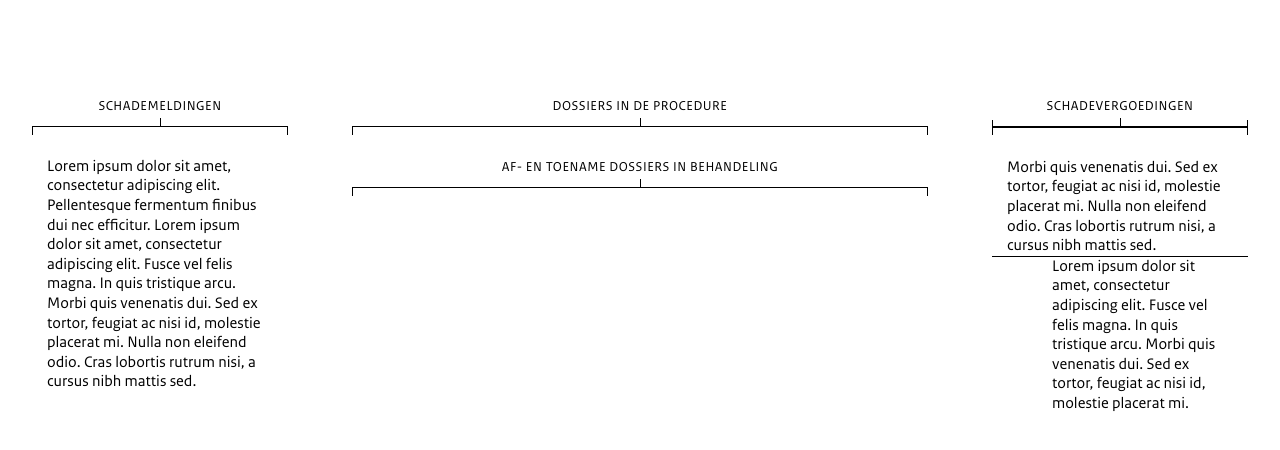
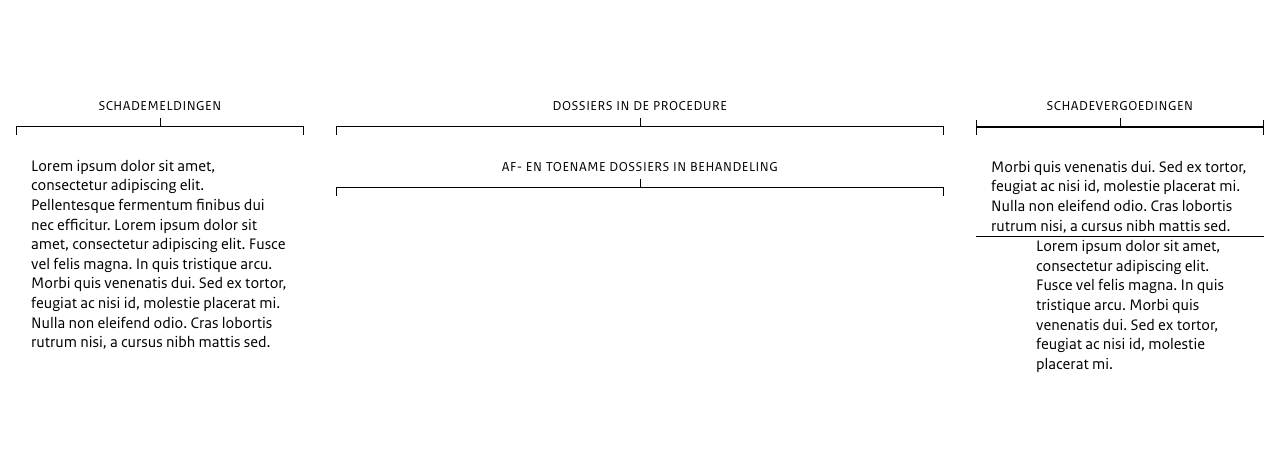
Before and after one commit to Joera/graphs, a website: page index.html in a window 1280 px wide. Drawn offline with nearby package versions, Linux system fonts and the light colour scheme; files that its build step writes are made by us from their sources.

Commit message:
massackre

```diff
--- a/stylesheets/styleguide/layout.scss
+++ b/stylesheets/styleguide/layout.scss
@@ -57,7 +57,7 @@ main {
 
       position: relative;
       border-top: 1px solid #000;
-      width: calc(100% - 4rem);
+      width: calc(100% - 2rem);
       margin: 0rem 2rem;
       height: auto;
       box-sizing: content-box;
```
